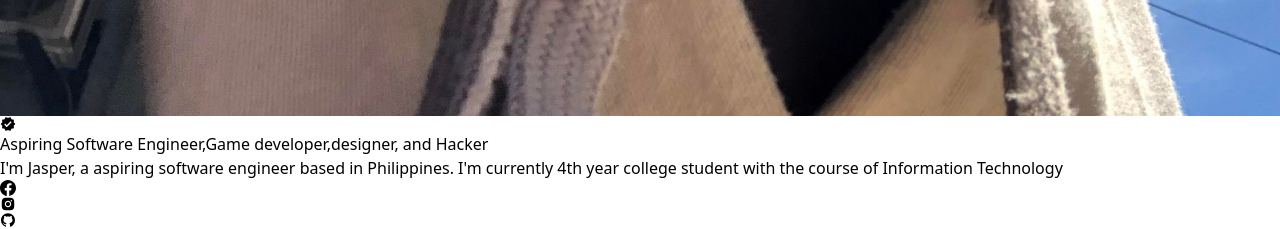
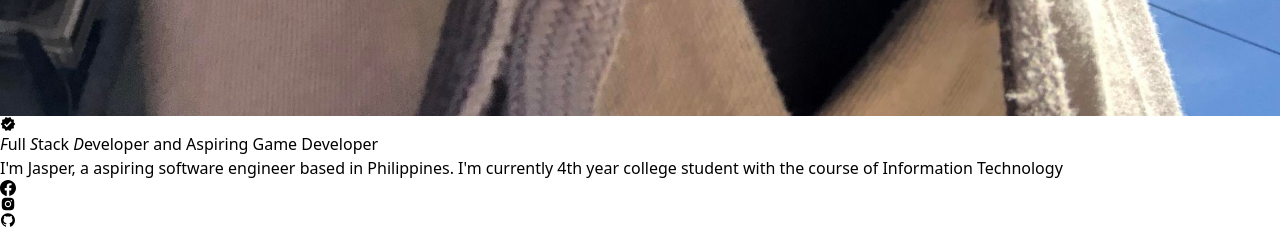
Before and after one commit to jasperayawan/portfolio, a React (Vite) app: page / in a window 1280 px wide. Shown: the part 1260-1489 px from the top of the page. Built offline with nearby package versions, Linux system fonts and the light colour scheme.

Commit message:
update span

```diff
--- a/src/App.css
+++ b/src/App.css
@@ -2,6 +2,8 @@
     filter: grayscale(100%);
     -webkit-filter: grayscale(100%);
   }
+
+
 
 .animate-cursor-follow {
     animation: cursorFollow .3s infinite alternate;
--- a/src/components/layout.jsx
+++ b/src/components/layout.jsx
@@ -37,7 +37,7 @@ export default function Layout(){
                                     <img src={Jasper} alt="jasper ayawan profile" className="w-[50px] h-[50px] rounded-full ring-1"/>
                                     <MdVerified className="text-blue-500 text-lg"/>
                                 </div>
-                                <h1 className="mt-6 text-4xl font-bold tracking-tight dark:text-zinc-100 text-zinc-800 sm:text-5xl">Aspiring Software Engineer,Game developer,designer, and Hacker</h1>
+                                <h1 className="mt-6 text-4xl font-bold tracking-tight dark:text-zinc-100 text-zinc-800 sm:text-5xl"><span className="text-indigo-700"><i>F</i></span>ull <span className="text-indigo-700"><i>S</i></span>tack <span className="text-indigo-700"><i>D</i></span>eveloper and Aspiring Game Developer</h1>
                                 <p className="mt-6 text-zinc-600 dark:text-zinc-400 text-base">I'm Jasper, a aspiring software engineer based in Philippines. I'm currently
                                 4th year college student with the course of <span>Information Technology</span></p>
                                 <div className="flex mt-6 gap-6">
```
